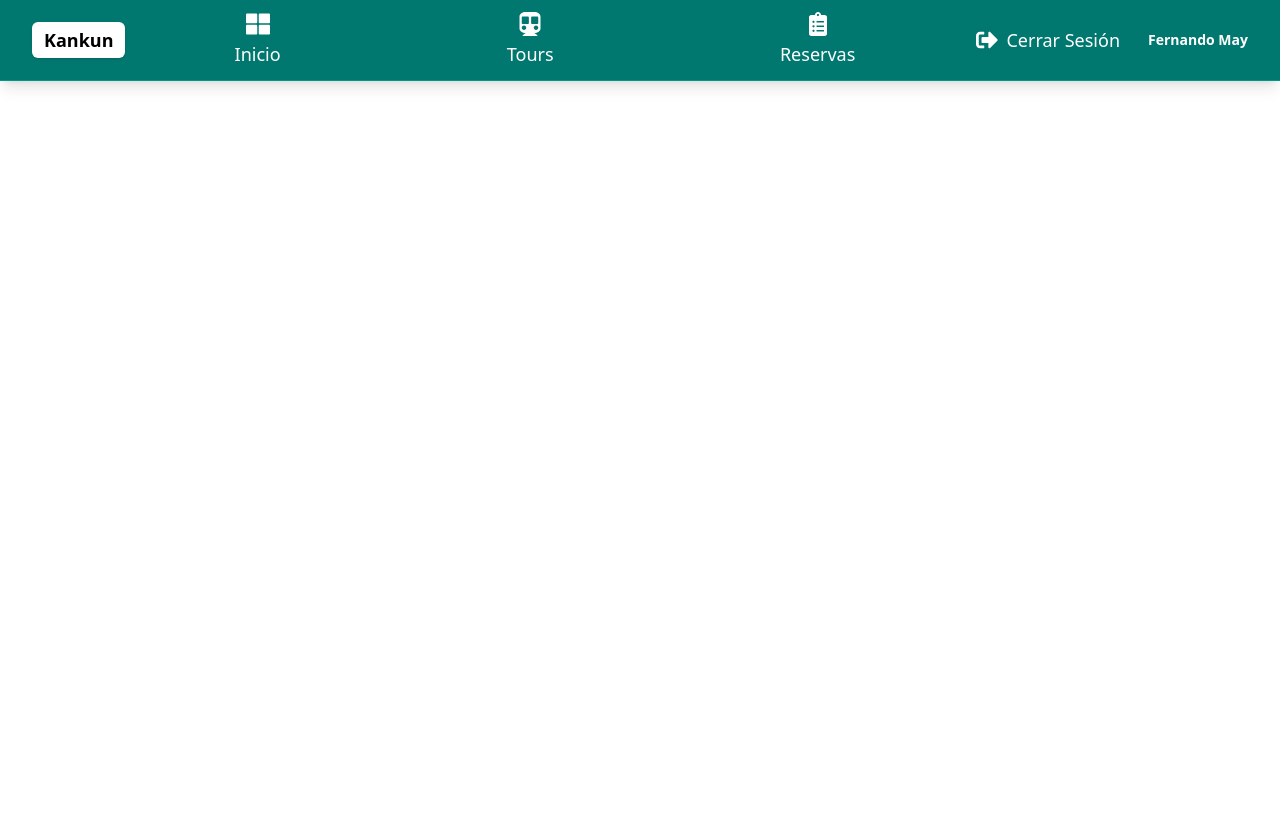
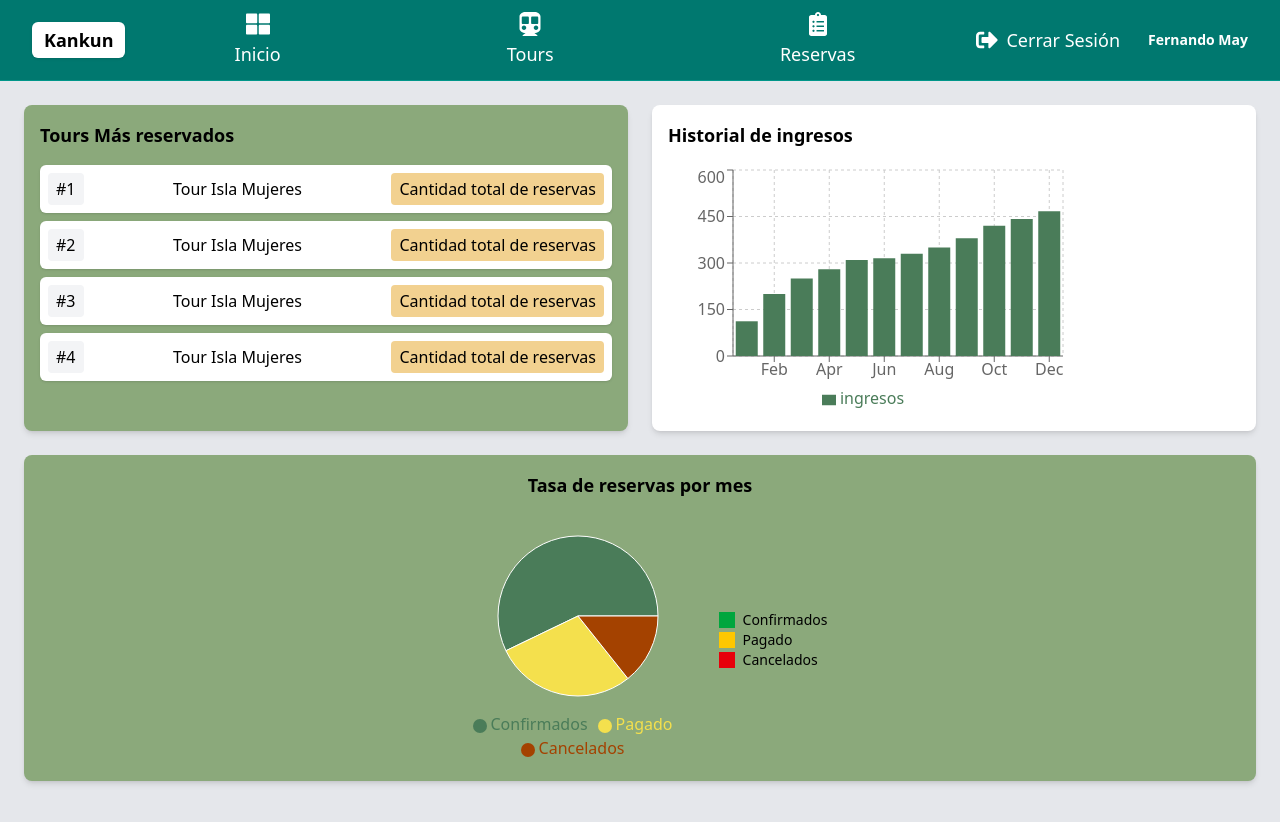
Before and after one commit to SebasEPV/TourManager_Front, a React (Vite) app: page /dashboard in a window 1280 px wide. Shown: the top 822 px of the page. Before the commit the page ends 800 px from the top, so only its background shows below. Built offline with nearby package versions, Linux system fonts and the light colour scheme.

Commit message:
Added Dashboard

```diff
--- /dev/null
+++ b/src/components/Card.jsx
@@ -0,0 +1,23 @@
+import React from "react";
+
+const Card = ({ children }) => {
+  return <div className="bg-green-200 shadow-md rounded-lg p-8">{children}</div>;
+};
+
+const CardContent = ({ children }) => {
+  return <div className="mt-2">{children}</div>;
+};
+
+const CardSecond = () => {
+  return <div className="card rounded-lg p-8"></div>;
+};
+
+const CardContentSecont = ({ children }) => {
+  return <div className="container">{children}</div>;
+};
+
+const CardContentPieCharts = ({ children }) => {
+  return <div className="pie-chart-container2 mt-4">{children}</div>;
+};
+
+export { Card, CardContent, CardSecond, CardContentSecont, CardContentPieCharts };
--- a/src/pages/Dashboard.jsx
+++ b/src/pages/Dashboard.jsx
@@ -1 +1,80 @@
-export default function Dashboard() {}
+import React from "react";
+import { BarChart, Bar, XAxis, YAxis, CartesianGrid, Tooltip, Legend, PieChart, Pie, Cell } from "recharts";
+
+const data = [
+  { name: "Jan", ingresos: 112 },
+  { name: "Feb", ingresos: 200 },
+  { name: "Mar", ingresos: 250 },
+  { name: "Apr", ingresos: 280 },
+  { name: "May", ingresos: 310 },
+  { name: "Jun", ingresos: 315 },
+  { name: "Jul", ingresos: 330 },
+  { name: "Aug", ingresos: 350 },
+  { name: "Sep", ingresos: 380 },
+  { name: "Oct", ingresos: 420 },
+  { name: "Nov", ingresos: 442 },
+  { name: "Dec", ingresos: 467 }
+];
+
+const pieData = [
+  { name: "Confirmados", value: 400, color: "#4A7C59" },
+  { name: "Pagado", value: 200, color: "#F4E04D" },
+  { name: "Cancelados", value: 100, color: "#A44200" },
+];
+
+const Dashboard = () => {
+  return (
+    <div className="p-6 bg-gray-200 min-h-screen">
+      <div className="grid grid-cols-2 gap-6">
+        {/* Tours más reservados */}
+        <div className="bg-[#8BA97B] p-4 rounded-lg shadow-md">
+          <h2 className="text-lg font-bold mb-4">Tours Más reservados</h2>
+          <div className="space-y-2">
+            {["#1", "#2", "#3", "#4"].map((rank) => (
+              <div key={rank} className="flex justify-between items-center bg-white p-2 rounded-md shadow">
+                <span className="bg-gray-100 px-2 py-1 rounded">{rank}</span>
+                <span>Tour Isla Mujeres</span>
+                <span className="bg-[#F2D190] px-2 py-1 rounded">Cantidad total de reservas</span>
+              </div>
+            ))}
+          </div>
+        </div>
+
+        {/* Historial de ingresos */}
+        <div className="bg-white p-4 rounded-lg shadow-md">
+          <h2 className="text-lg font-bold mb-4">Historial de ingresos</h2>
+          <BarChart width={400} height={250} data={data}>
+            <CartesianGrid strokeDasharray="3 3" />
+            <XAxis dataKey="name" />
+            <YAxis />
+            <Tooltip />
+            <Legend />
+            <Bar dataKey="ingresos" fill="#4A7C59" />
+          </BarChart>
+        </div>
+      </div>
+
+      {/* Tasa de reservas por mes */}
+      <div className="mt-6 bg-[#8BA97B] p-4 rounded-lg shadow-md flex flex-col items-center">
+        <h2 className="text-lg font-bold mb-4">Tasa de reservas por mes</h2>
+        <div className="flex items-center">
+          <PieChart width={250} height={250}>
+            <Pie data={pieData} dataKey="value" nameKey="name" outerRadius={80}>
+              {pieData.map((entry, index) => (
+                <Cell key={`cell-${index}`} fill={entry.color} />
+              ))}
+            </Pie>
+            <Legend />
+          </PieChart>
+          <div className="ml-4 text-sm">
+            <div className="flex items-center"><span className="w-4 h-4 bg-green-600 inline-block mr-2"></span>Confirmados</div>
+            <div className="flex items-center"><span className="w-4 h-4 bg-yellow-400 inline-block mr-2"></span>Pagado</div>
+            <div className="flex items-center"><span className="w-4 h-4 bg-red-600 inline-block mr-2"></span>Cancelados</div>
+          </div>
+        </div>
+      </div>
+    </div>
+  );
+};
+
+export default Dashboard;
```
